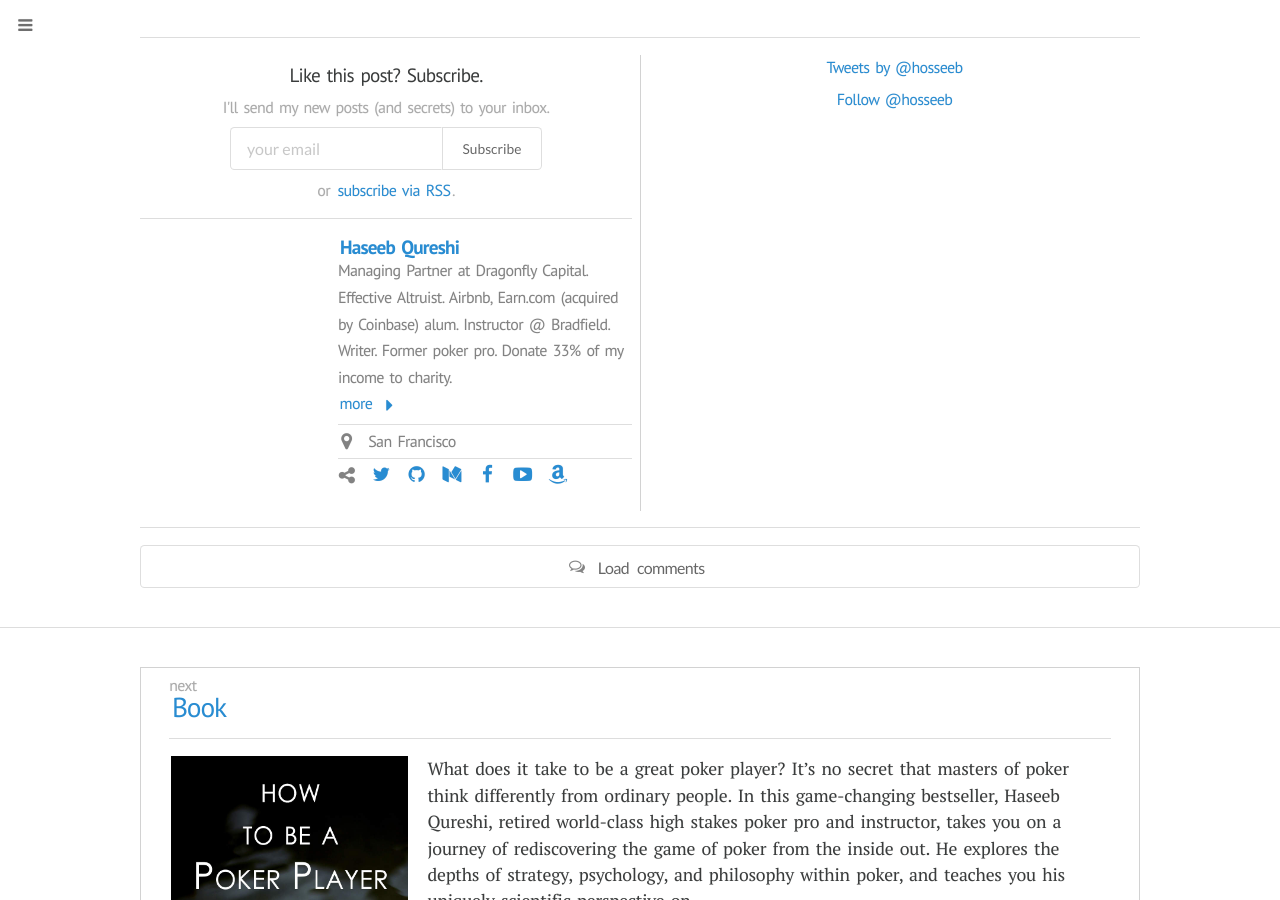
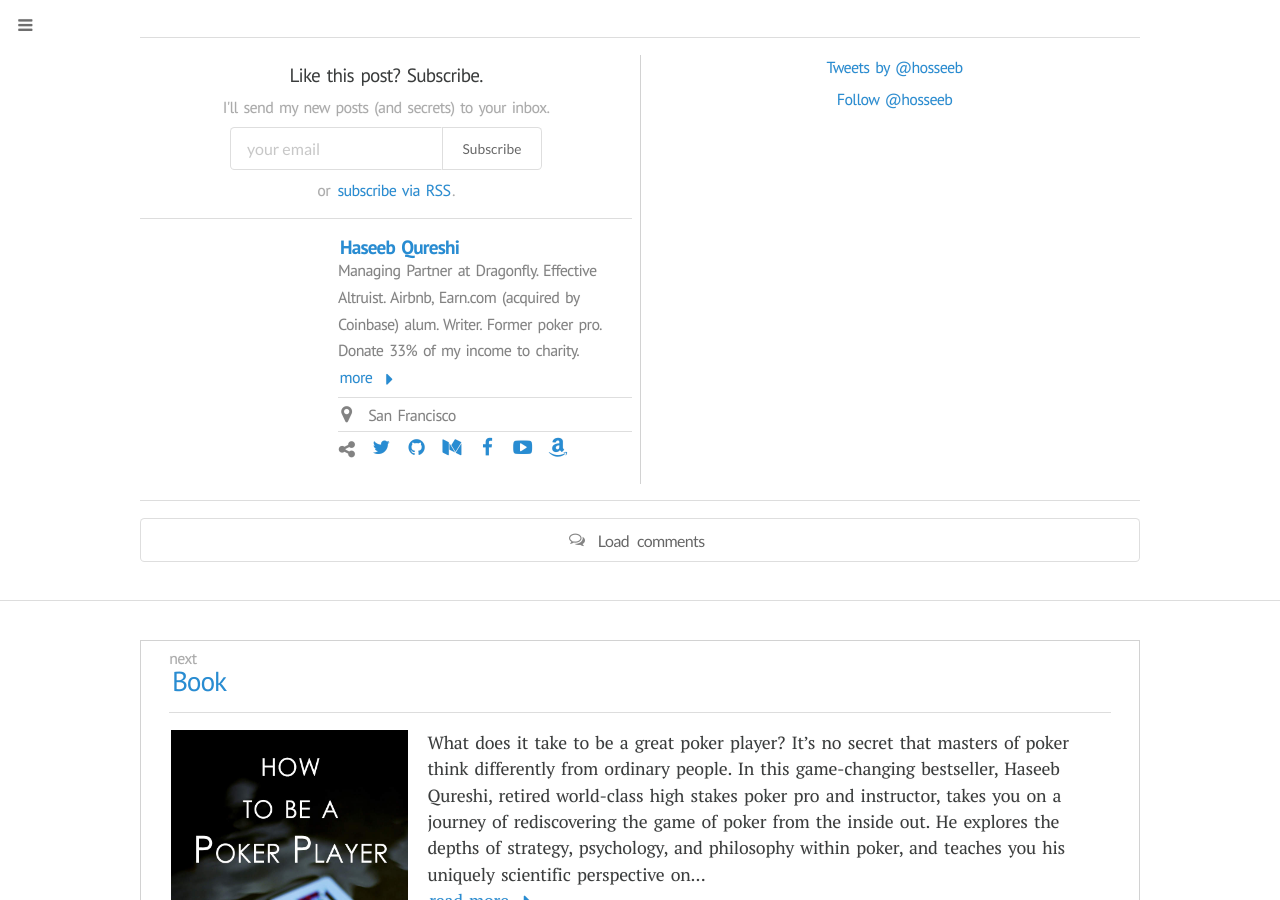
Before and after one commit to Ismenama5s/haseeb-qureshi.github.io, a Jekyll site: the page built from _pages/about.md, in a window 1280 px wide and 900 px high, scrolled down 8161 px. Built offline with Jekyll 4.4.1, drawn with Linux system fonts in a browser that asks for light colours; nearby versions of some CDN libraries; some web fonts are replaced; comment, search, counter and statistics services are not loaded; some of the changed text lies outside the part shown.

Commit message:
Minor updates

```diff
--- a/_config.yml
+++ b/_config.yml
@@ -5,7 +5,7 @@
 # personal
 
 author: Haseeb Qureshi
-bio: "Managing Partner at Dragonfly Capital. Effective Altruist. Airbnb, Earn.com (acquired by Coinbase) alum. Instructor @ Bradfield. Writer. Former poker pro. Donate 33% of my income to charity."
+bio: "Managing Partner at Dragonfly. Effective Altruist. Airbnb, Earn.com (acquired by Coinbase) alum. Writer. Former poker pro. Donate 33% of my income to charity."
 description: "Haseeb Qureshi is an investor, software engineer, author, effective altruist, and former high-stakes poker pro. In his blog, he explores cryptocurrencies, blockchain, software, and altruism."
 email: haseeb@haseebq.com
 integrations: # Values here will be instered as USERNAME
--- a/_pages/about.md
+++ b/_pages/about.md
@@ -9,7 +9,7 @@
 
 I'm also a programmer, a writer, a teacher, a public speaker, and an Effective Altruist.
 
-I've taught a class on [web3 Entrepreneurship](https://www.youtube.com/playlist?list=PLS01nW3Rtgor3EijYdpEHOQi1sZ6m5gos) at UC Berkeley. I used to teach a class on cryptocurrencies for programmers at the **Bradfield School of Computer Science**. I was formerly a software engineer at **Earn.com** (acquired by Coinbase), and before that at **Airbnb**. Before that I was Director of Product at **App Academy**. Before that I was a mental coach and wrote a book called *The Philosophy of Poker*. And before that I was a top-ranked high stakes professional poker player, sponsored by **Full Tilt Poker**.
+I've taught a class on [web3 Entrepreneurship](https://www.youtube.com/playlist?list=PLS01nW3Rtgor3EijYdpEHOQi1sZ6m5gos) at **UC Berkeley**. I used to teach a class on cryptocurrencies for programmers at the **Bradfield School of Computer Science**. I was formerly a software engineer at **Earn.com** (acquired by Coinbase), and before that at **Airbnb**. Before that I was Director of Product at **App Academy**. Before that I was a mental coach and wrote a book called *The Philosophy of Poker*. And before that I was a top-ranked high stakes professional poker player, sponsored by **Full Tilt Poker**.
 
 That's me in a nutshell. It's a pretty strange path, from professional poker player to software engineer to investor. But if you want to get the full picture, you'll need to know my origin story.
 
```
Also changed, not shown: _pages/talks.md (+2 -0 lines).
